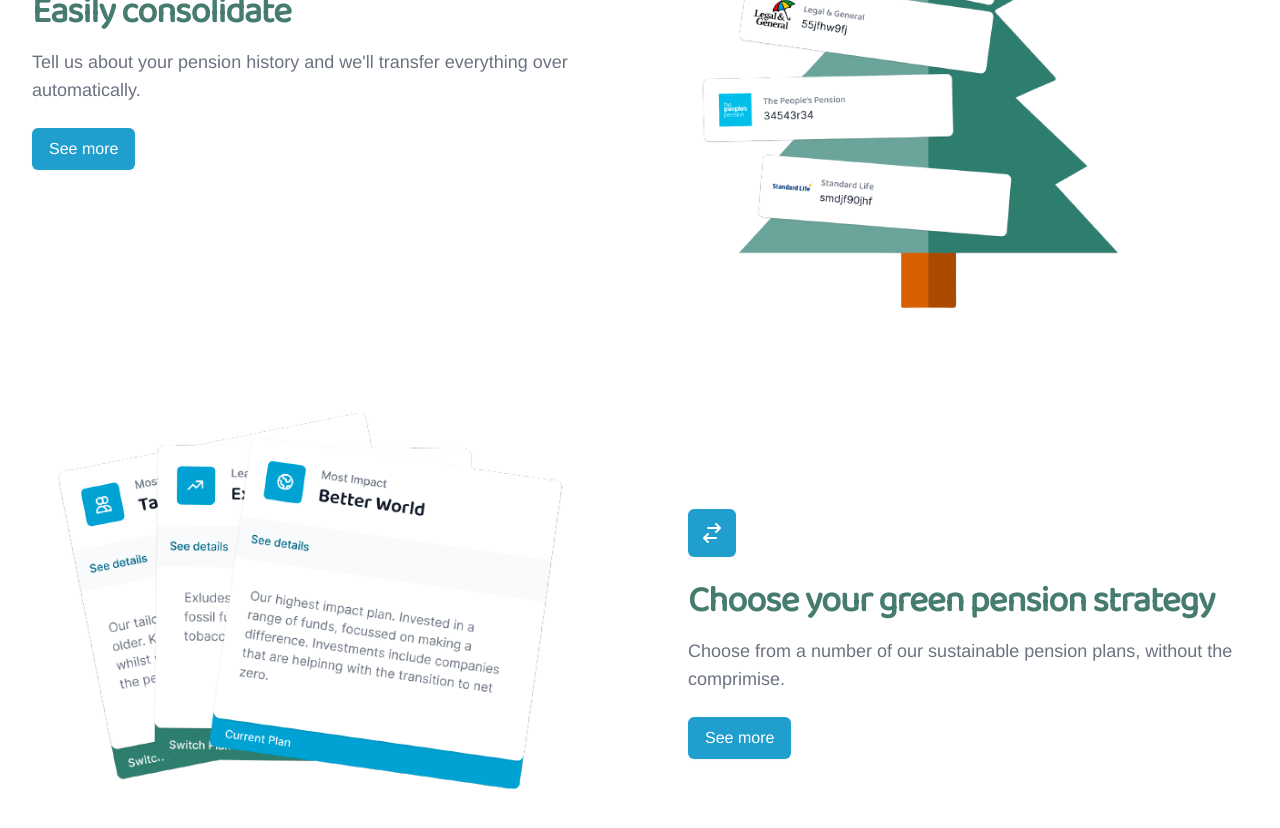
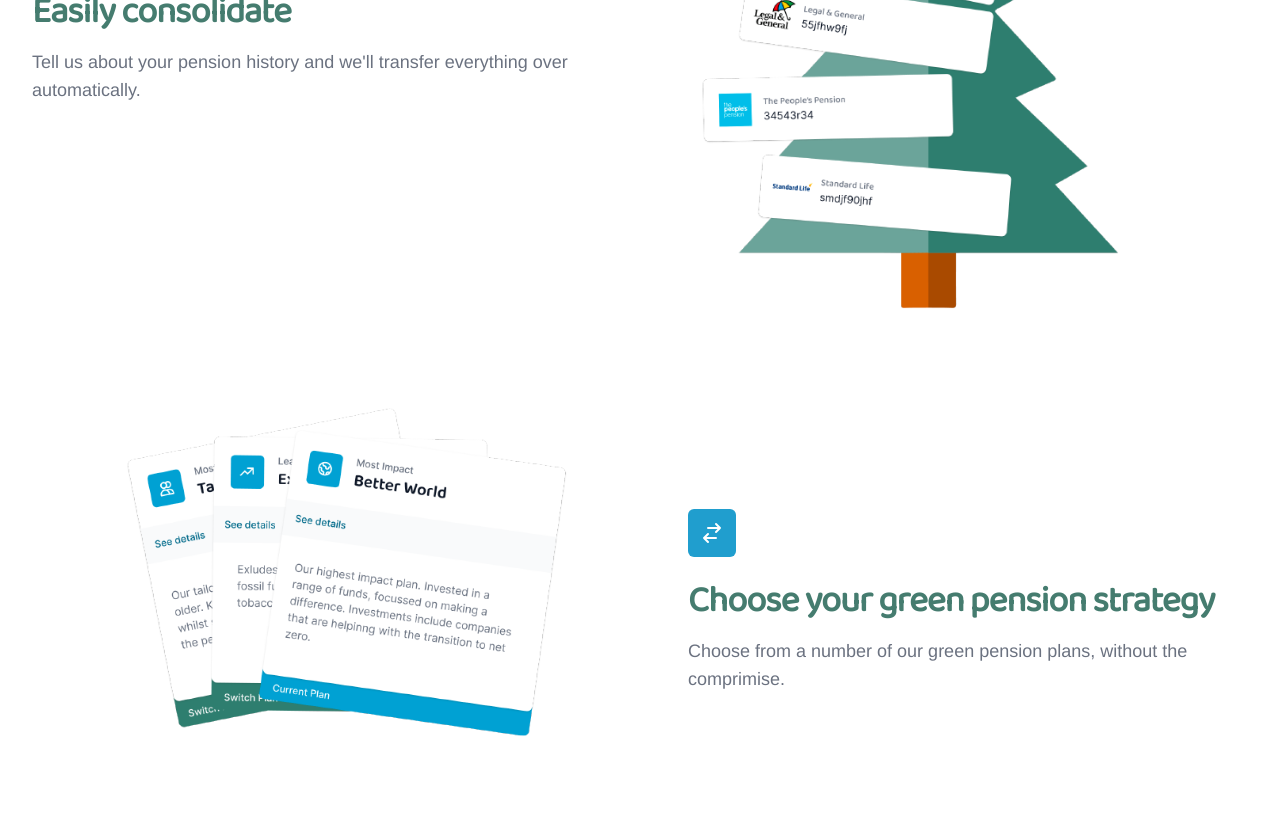
Before and after one commit to peterbiome/biome-web, a Next.js app: page / in a window 1280 px wide. Shown: the part 1060-1888 px from the top of the page. Built offline with nearby package versions, Linux system fonts and the light colour scheme; what @tailwindcss/typography would draw is missing.

Commit message:
spelling etc..

```diff
--- a/components/Header.js
+++ b/components/Header.js
@@ -24,9 +24,9 @@ const navigation = [
 
 const solutions = [
   {
-    name: "Why pensions?",
+    name: "What are green pensions?",
     description:
-      "Why are pensions the best way to make an impact?",
+      "Why are they and why are they the best way to make an impact?",
     href: "/blog/b3b0fd72-33dc-48be-98ff-19cca6eaf789",
     icon: GlobeIcon,
   },
--- a/pages/blog/index.js
+++ b/pages/blog/index.js
@@ -56,9 +56,9 @@ export default function Blog({ posts }) {
             <h2 className="text-3xl tracking-tight font-extrabold font-heading text-secondary sm:text-4xl">
               From the blog
             </h2>
-            <p className="mt-3 max-w-2xl mx-auto text-xl text-gray-500 sm:mt-4">
+            {/* <p className="mt-3 max-w-2xl mx-auto text-xl text-gray-500 sm:mt-4">
               Checkout our recent articles, updated weekly.
-            </p>
+            </p> */}
           </div>
           <div className="mt-12 max-w-lg mx-auto grid gap-5 lg:grid-cols-3 lg:max-w-none">
             {posts.map((post) => (
--- a/pages/index.js
+++ b/pages/index.js
@@ -276,14 +276,14 @@ export default function Home() {
                     Tell us about your pension history and we'll transfer
                     everything over automatically.
                   </p>
-                  <div className="mt-6">
+                  {/* <div className="mt-6">
                     <a
                       href="#"
                       className="inline-flex px-4 py-2 border border-transparent text-base font-medium rounded-md shadow-sm text-white bg-primary hover:bg-tertiary"
                     >
                       See more
                     </a>
-                  </div>
+                  </div> */}
                 </div>
               </div>
               {/* <div className="mt-8 border-t border-gray-200 pt-6">
@@ -338,17 +338,17 @@ export default function Home() {
                   </h2>
                   <p className="mt-4 text-lg text-gray-500">
                     Choose from
-                    a number of our sustainable pension plans,
+                    a number of our green pension plans,
                     without the comprimise.
                   </p>
-                  <div className="mt-6">
+                  {/* <div className="mt-6">
                     <a
                       href="'/blog/b1cea878-3cb5-41b4-849d-76f8be8f462f?t=Our%20green%20plans'"
                       className="inline-flex px-4 py-2 border border-transparent text-base font-medium rounded-md shadow-sm text-white bg-primary hover:bg-tertiary"
                     >
                       See more
                     </a>
-                  </div>
+                  </div> */}
                 </div>
               </div>
             </div>
@@ -463,7 +463,7 @@ export default function Home() {
             <div className="mt-12 sm:mt-16 lg:mt-0 lg:col-start-1">
               <div className="justify-center">
                 <img
-                  className="mx-0"
+                  className="mx-0 w-80"
                   src="homepage_timeline.png"
                   alt="Customer profile user interface"
                 />
--- a/pages/thanks.js
+++ b/pages/thanks.js
@@ -39,7 +39,7 @@ export default function Thanks() {
                 </p>
                 <p>
                   We are working on the final touches for our app and awaiting
-                  FCA approval. As soon as we are ready, well reach out to our
+                  FCA approval. As soon as we are ready, we'll reach out to our
                   waiting list.
                 </p>
                 {/* <a
```
Also changed, not shown: public/homepage_timeline.png.
